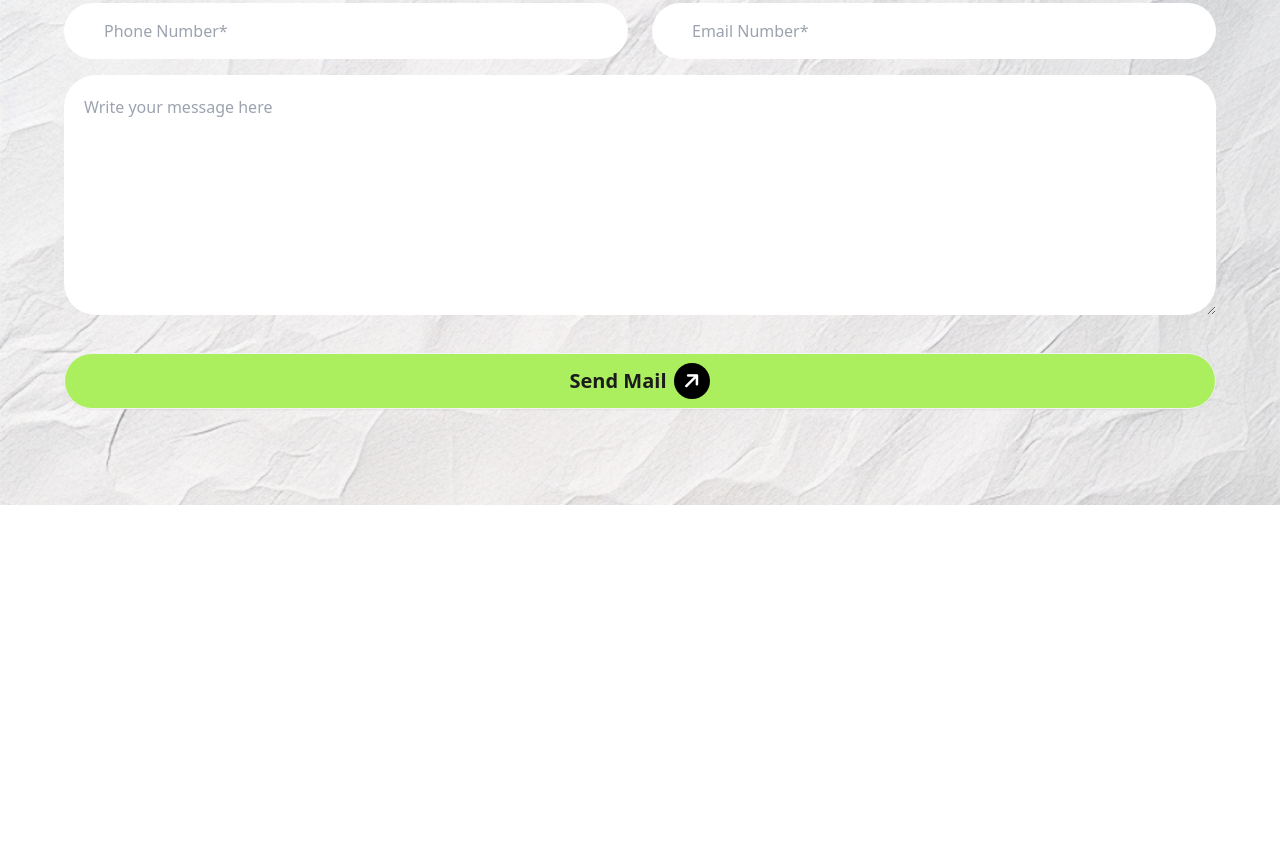
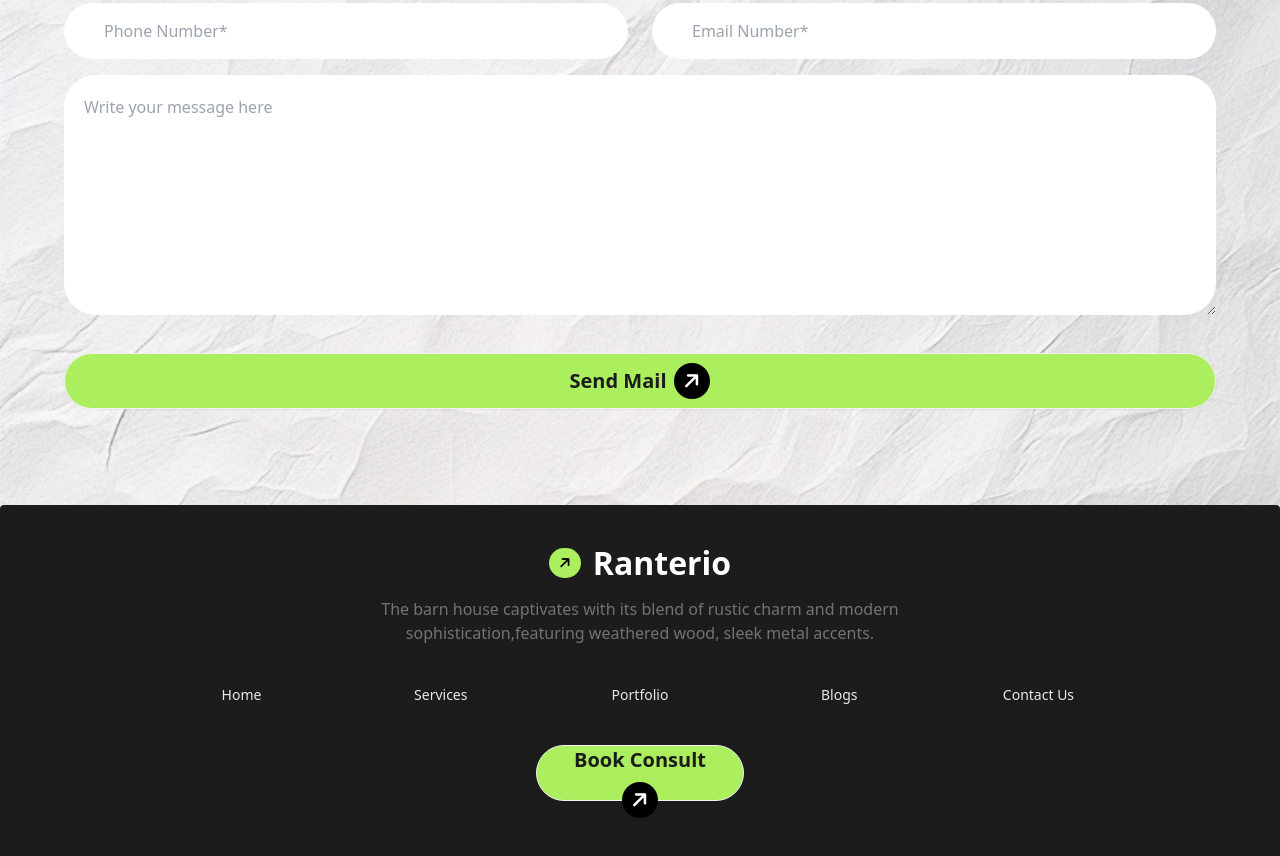
Before and after one commit to ahmed-tuhin/Assignment-3, a plain HTML site: page index.html in a window 1280 px wide. Shown: the part 2577-3433 px from the top of the page. Before the commit the page ends 3082 px from the top, so only its background shows below. Drawn offline with nearby package versions, Linux system fonts and the light colour scheme.

Commit message:
complete the footer section

```diff
--- a/index.html
+++ b/index.html
@@ -121,7 +121,7 @@
       <!--  design thoughtful section -->
         <section class="bg-[#F4F4F4]">
           <div class="hero bg-secondary_bg min-h-screen mx-auto ">
-            <div class="hero-content flex-col-reverse lg:flex-row-reverse gap-9 my-10">
+            <div class="hero-content shadow-xl rounded-xl flex-col-reverse lg:flex-row-reverse gap-9 my-10">
               <img
                 src="./images/ii3.png"
                 class="w-full rounded-lg shadow-2xl" />
@@ -165,7 +165,7 @@
 
         <!-- Our Works Process -->
         <section class="bg-[#F4F4F4]">
-          <div class="container mx-auto py-10 w-[90%] lg:w-full">
+          <div class="container mx-auto py-10 w-[90%] lg:w-full ">
             <div class="text-center">
               <button class="btn bg-[#FFFFFF] rounded-3xl text-base mb-5"><i class="fa-solid fa-arrow-right"></i>How we works</button>
               <h1 class="text-primary text-4xl lg:text-5xl font-bold mb-4">Our Works Process</h1>
@@ -260,7 +260,31 @@
           </section>
     </main>
 
-    <footer></footer>
+    <footer class="footer footer-center  bg-[#1C1C1C] rounded p-10">
+
+      <nav>
+        <div class=" flex flex-col items-center space-y-4">
+          <div class="flex items-center gap-3 ">
+            <h6 class=" bg-btn_bg rounded-full text-center text-black"><i class="-rotate-45 w-8 p-2  fa-solid fa-arrow-right"></i></h6>
+            <a class="text-white text-3xl lg:text-[32px] font-extrabold">Ranterio</a>
+          </div>
+          <p class="w-2/3 font-medium text-base text-[#737373]">The barn house captivates with its blend of rustic charm and modern sophistication,featuring weathered wood, sleek metal accents.</p>
+        </div>
+      </nav>
+      <nav class="grid lg:grid-cols-5 gap-5 lg:gap-32">
+
+        <a class="link link-hover font-medium text-[#E9E9E9]">Home</a>
+        <a class="link link-hover font-medium text-[#E9E9E9]">Services</a>
+        <a class="link link-hover font-medium text-[#E9E9E9]">Portfolio</a>
+        <a class="link link-hover font-medium text-[#E9E9E9]">Blogs</a>
+        <a class="link link-hover font-medium text-[#E9E9E9]">Contact Us</a>
+      </nav>
+      <div class="w-full lg:w-52 mb-10 lg:mb-24">
+        <a class=" btn bg-btn_bg text-xl text-[#1C1C1C] font-bold w-full lg:w-10;
+       h-14 space-x-3 rounded-full  lg:flex">Book Consult<h6 class=" bg-black text-white rounded-full text-center"><i class="-rotate-45 w-9 p-2  fa-solid fa-arrow-right"></i></h6></a>
+       </div>
+
+    </footer>
 
 </body>
 </html>
```
